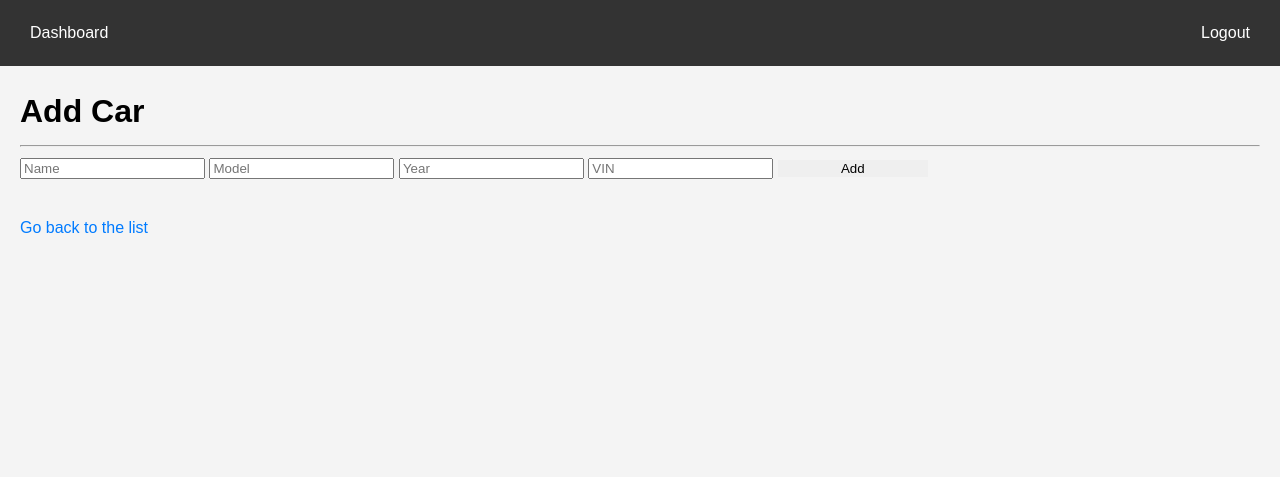
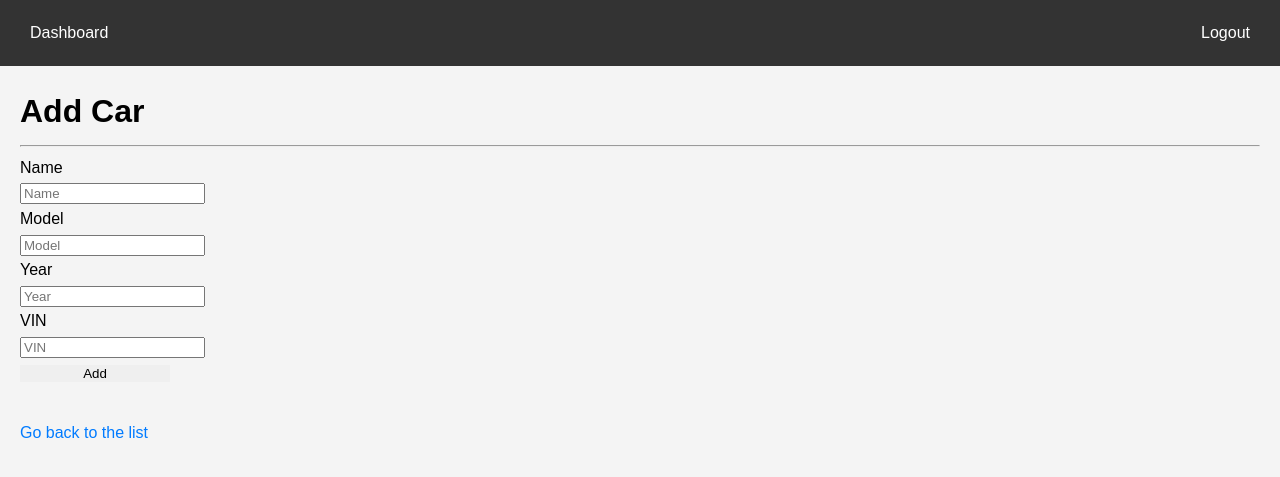
Before and after one commit to tonantr/service-track-web, a Flask app: template app/templates/add_car.html in a window 1280 px wide. Shown: the top 477 px of the page. Run offline with Flask 3, Linux system fonts and the light colour scheme; the template is opened without the code that fills it, so the values that code supplies are empty.

Commit message:
Updated html forms

```diff
--- a/app/templates/add_car.html
+++ b/app/templates/add_car.html
@@ -21,7 +21,10 @@
 
         <form method="POST">
             {% if role == "admin" %}
-            <div class="user-section" style="margin-bottom: 20px;">
+            <div class="form-group">
+                <div class="label-container">
+                    <label for="user_id">Select Owner</label>
+                </div>
                 <select name="user_id" required>
                     <option value="" disabled selected>--------select--------</option>
                     {% for user in users %}
@@ -31,21 +34,44 @@
             </div>
             {% endif %}
 
-            <input type="text" name="name" placeholder="Name" required value="{{ form_data.name if form_data else '' }}">
+            <div class="form-group">
+                <div class="label-container">
+                    <label for="name">Name</label>
+                </div>
+                <input type="text" name="name" placeholder="Name" required
+                    value="{{ form_data.name if form_data else '' }}">
+            </div>
 
-            <input type="text" name="model" placeholder="Model" required value="{{ form_data.model if form_data else '' }}">
+            <div class="form-group">
+                <div class="label-container">
+                    <label for="model">Model</label>
+                </div>
+                <input type="text" name="model" placeholder="Model" required
+                    value="{{ form_data.model if form_data else '' }}">
+            </div>
 
-            <input type="text" name="year" placeholder="Year" required pattern="\d{4}" title="Enter car year (YYYY)"
-                value="{{ form_data.year if form_data else '' }}">
+            <div class="form-group">
+                <div class="label-container">
+                    <label for="year">Year</label>
+                </div>
+                <input type="text" name="year" placeholder="Year" required pattern="\d{4}" title="Enter car year (YYYY)"
+                    value="{{ form_data.year if form_data else '' }}">
+            </div>
 
-            <input type="text" name="vin" placeholder="VIN" required pattern="^[A-HJ-NPR-Z0-9]{17}$"
-                title="Enter a valid 17-character VIN" value="{{ form_data.vin if form_data else '' }}">
+            <div class="form-group">
+                <div class="label-container">
+                    <label for="vin">VIN</label>
+                </div>
+                <input type="text" name="vin" placeholder="VIN" required pattern="^[A-HJ-NPR-Z0-9]{17}$"
+                    title="Enter a valid 17-character VIN" value="{{ form_data.vin if form_data else '' }}">
+            </div>
 
             <button type="submit">Add</button>
 
         </form>
 
-        <a href="{{ url_for('list_cars') }}" class="btn btn-secondary" style="display: inline-block; margin-top: 20px;">Go back to the list</a>
+        <a href="{{ url_for('list_cars') }}" class="btn btn-secondary"
+            style="display: inline-block; margin-top: 20px;">Go back to the list</a>
 
         <!-- Flash Messages -->
         {% with messages = get_flashed_messages(with_categories=True) %}
```
Also changed, not shown: app/templates/admin/add_user.html (+27 -7 lines), app/templates/update_car.html (+33 -7 lines), app/templates/update_user.html (+29 -7 lines).
